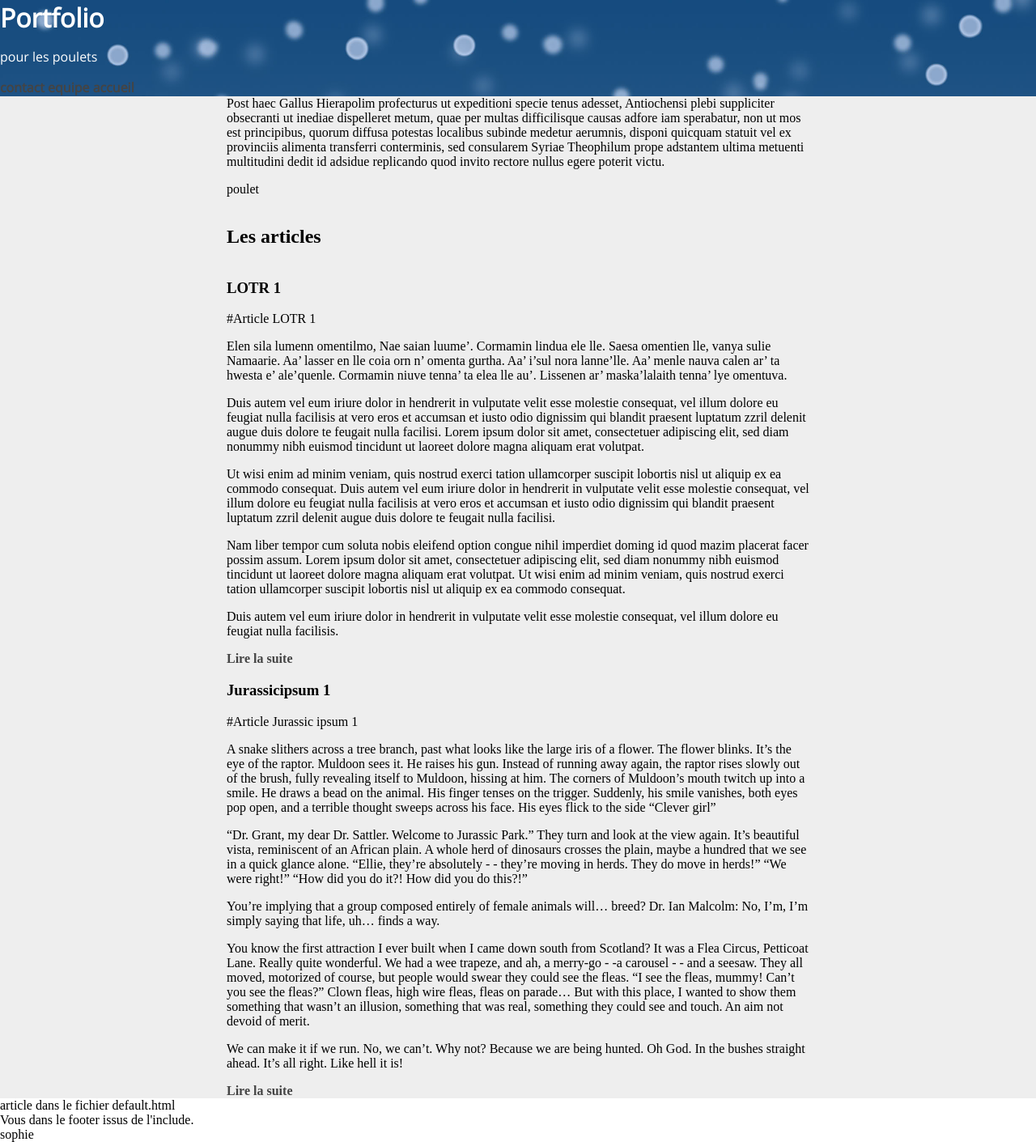
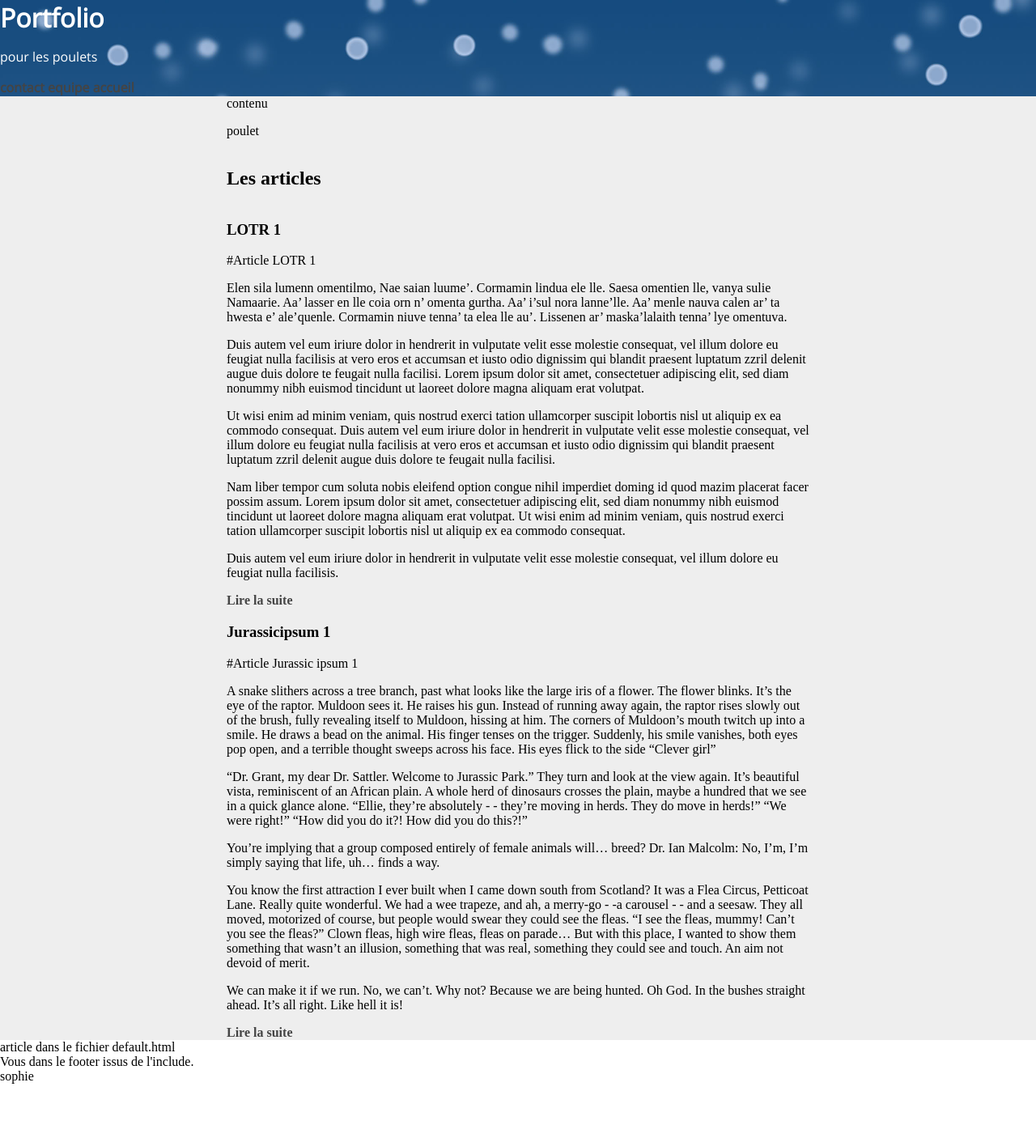
Before and after one commit to Sopoulet/flatfiles, a Jekyll site: the page built from index.html, in a window 1280 px wide. Shown: the whole page at 81% size. Built offline with Jekyll 4.4.1, drawn with Linux system fonts in a browser that asks for light colours; after the commit the page ends 1339 px from its top, so only the background shows below that.

Commit message:
Update index.html

```diff
--- a/index.html
+++ b/index.html
@@ -4,11 +4,7 @@ title: accueil
 ---
 
   <main>
-  Post haec Gallus Hierapolim profecturus ut expeditioni specie tenus adesset, Antiochensi plebi suppliciter
-        obsecranti ut inediae dispelleret metum, quae per multas difficilisque causas adfore iam sperabatur, non
-        ut mos est principibus, quorum diffusa potestas localibus subinde medetur aerumnis, disponi quicquam statuit
-        vel ex provinciis alimenta transferri conterminis, sed consularem Syriae Theophilum prope adstantem ultima
-        metuenti multitudini dedit id adsidue replicando quod invito rectore nullus egere poterit victu.
+  contenu
   <p>{{site.description}}</p>
   <h2>Les articles</h2>
   {% for post in site.posts %}
```
